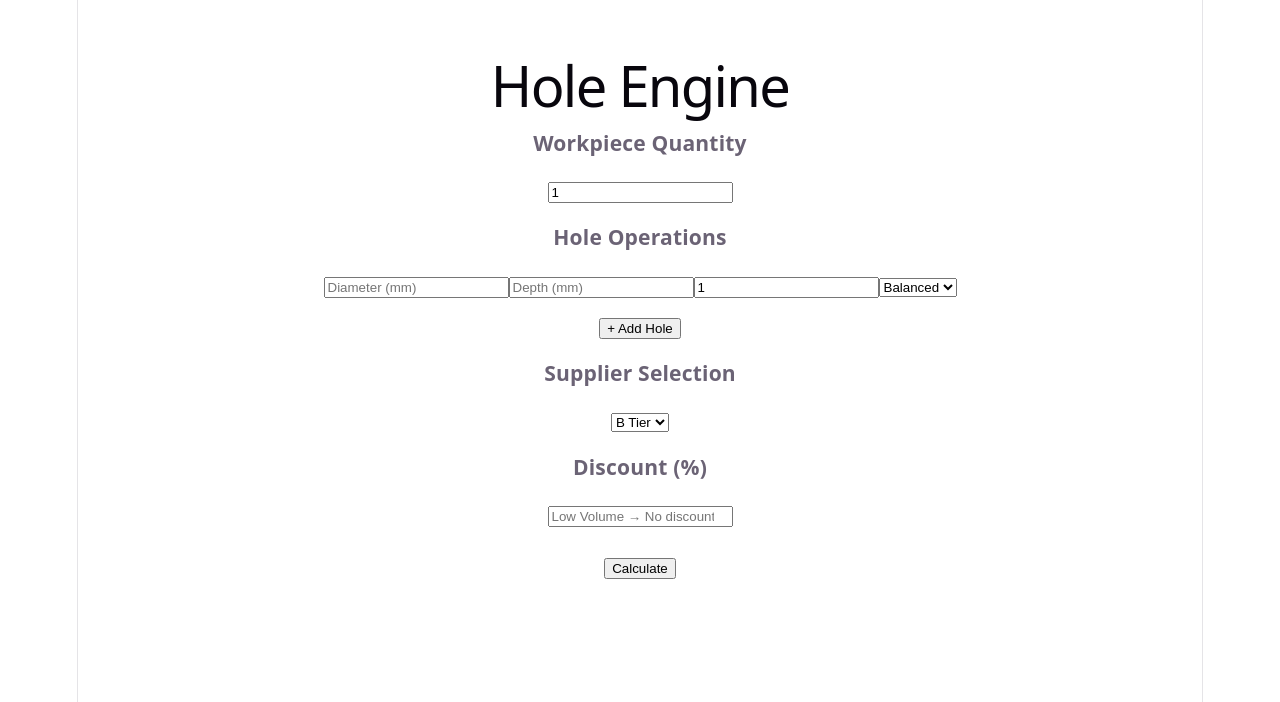
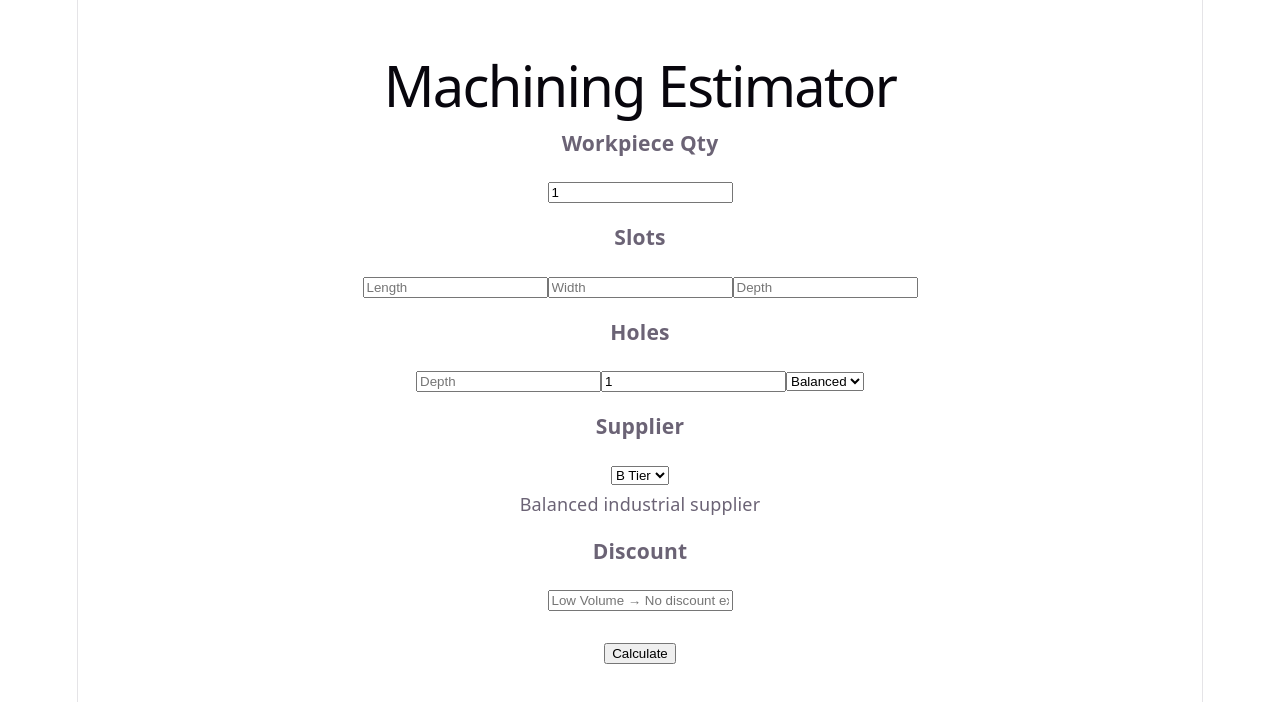
Before and after one commit to serifsumer-coder/tolerance-app, a React (Vite) app: page / in a window 1280 px wide. Shown: the top 702 px of the page. Built offline with nearby package versions, Linux system fonts and the light colour scheme.

Commit message:
slot + hole combined engine

```diff
--- a/src/App.jsx
+++ b/src/App.jsx
@@ -3,41 +3,37 @@ import { useState, useEffect } from "react";
 export default function App() {
   const [partQty, setPartQty] = useState(1);
 
+  // SLOT
+  const [slots, setSlots] = useState([
+    { length: "", width: "", depth: "", qty: 1 }
+  ]);
+
+  // HOLE
   const [holes, setHoles] = useState([
-    { diameter: "", depth: "", qty: 1, quality: "balanced" }
+    { depth: "", qty: 1, quality: "balanced" }
   ]);
 
   const [supplier, setSupplier] = useState("B");
   const [discount, setDiscount] = useState("");
   const [suggestion, setSuggestion] = useState("");
-
   const [result, setResult] = useState("");
 
   const supplierRates = {
-    A: { rate: 55, label: "🟢 A Tier (Premium)" },
-    B: { rate: 45, label: "🟡 B Tier (Balanced)" },
-    C: { rate: 35, label: "🔴 C Tier (Cost)" }
+    A: { rate: 55, desc: "High-end EU supplier" },
+    B: { rate: 45, desc: "Balanced industrial supplier" },
+    C: { rate: 35, desc: "Low cost workshop" }
   };
 
   const qualityData = {
-    high: {
-      label: "🟢 High (Slow-Precise)",
-      peck: 10,
-      peckTime: 32,
-      setup: 18
-    },
-    balanced: {
-      label: "🟡 Balanced",
-      peck: 15,
-      peckTime: 16,
-      setup: 18
-    },
-    cost: {
-      label: "🔴 Cost (Fast)",
-      peck: 20,
-      peckTime: 10.5,
-      setup: 18
-    }
+    high: { peck: 10, peckTime: 32, setup: 18 },
+    balanced: { peck: 15, peckTime: 16, setup: 18 },
+    cost: { peck: 20, peckTime: 10.5, setup: 18 }
+  };
+
+  const feedRates = {
+    high: 2000,
+    balanced: 3000,
+    cost: 4500
   };
 
   const getSuggestion = (qty) => {
@@ -51,47 +47,42 @@ export default function App() {
     setSuggestion(getSuggestion(partQty));
   }, [partQty]);
 
-  const addHole = () => {
-    setHoles([
-      ...holes,
-      { diameter: "", depth: "", qty: 1, quality: "balanced" }
-    ]);
+  // SLOT TIME
+  const calcSlotTime = (s) => {
+    if (!s.length || !s.width || !s.depth) return 0;
+
+    const volume = s.length * s.width * s.depth;
+    const feed = feedRates["balanced"]; // basit tutuyoruz
+
+    const minutes = volume / feed / 100;
+    return (minutes / 60) * s.qty;
   };
 
-  const updateHole = (i, field, value) => {
-    const newHoles = [...holes];
-    newHoles[i][field] = value;
-    setHoles(newHoles);
-  };
-
-  // ✅ FIXED TIME CALC (SAAT DÖNER)
+  // HOLE TIME
   const calcHoleTime = (h) => {
     if (!h.depth || !h.qty) return 0;
 
     const q = qualityData[h.quality];
 
     const peckCount = Math.ceil(h.depth / q.peck);
-
-    const timePerHoleSec =
-      peckCount * q.peckTime + q.setup;
-
+    const timePerHoleSec = peckCount * q.peckTime + q.setup;
     const totalSec = timePerHoleSec * h.qty;
 
-    return (totalSec / 3600) * 1.15; // saat
+    return (totalSec / 3600) * 1.15;
   };
 
   const handleCalculate = () => {
-    const s = supplierRates[supplier];
+    const rate = supplierRates[supplier].rate;
 
-    let totalHours = 0;
+    let slotHours = 0;
+    let holeHours = 0;
 
-    holes.forEach(h => {
-      totalHours += calcHoleTime(h);
-    });
+    slots.forEach(s => slotHours += calcSlotTime(s));
+    holes.forEach(h => holeHours += calcHoleTime(h));
 
-    totalHours *= partQty;
+    const totalHours = (slotHours + holeHours) * partQty;
 
-    const machiningCost = totalHours * s.rate;
+    const machiningCost = totalHours * rate;
 
     const d = Number(discount) || 0;
     const finalCost = machiningCost * (1 - d / 100);
@@ -99,80 +90,74 @@ export default function App() {
     const perPiece = finalCost / partQty;
 
     setResult(`
-==============================
-MANUFACTURING SUMMARY
-==============================
+========== SUMMARY ==========
 
 Workpieces: ${partQty}
 
 Supplier:
-${s.label}
-Rate: €${s.rate}/hr
+€${rate}/hr
+${supplierRates[supplier].desc}
 
 Production:
 ${suggestion}
 
-------------------------------
+----------------------------
 
-Total Time:
+Slot Time: ${slotHours.toFixed(2)} h
+Hole Time: ${holeHours.toFixed(2)} h
+
+TOTAL TIME:
 ${totalHours.toFixed(2)} h
 
-Base Machining Cost:
+Machining Cost:
 €${machiningCost.toLocaleString()}
 
-Discount:
--${d}%
+Discount: -${d}%
 
-------------------------------
+----------------------------
 
 Cost per Piece:
 €${perPiece.toFixed(2)}
 
 GRAND TOTAL:
 €${finalCost.toLocaleString()}
-
-==============================
 `);
   };
 
   return (
-    <div style={{ padding: 40, textAlign: "center" }}>
-      <h1>Hole Engine</h1>
+    <div style={{ padding: 40 }}>
+      <h1>Machining Estimator</h1>
 
-      <h3>Workpiece Quantity</h3>
-      <input
-        type="number"
-        value={partQty}
-        onChange={(e) => setPartQty(Number(e.target.value))}
-      />
+      <h3>Workpiece Qty</h3>
+      <input type="number" value={partQty} onChange={e => setPartQty(Number(e.target.value))} />
 
-      <h3>Hole Operations</h3>
+      <h3>Slots</h3>
+      {slots.map((s, i) => (
+        <div key={i}>
+          <input placeholder="Length" onChange={e => {
+            const arr = [...slots]; arr[i].length = e.target.value; setSlots(arr);
+          }} />
+          <input placeholder="Width" onChange={e => {
+            const arr = [...slots]; arr[i].width = e.target.value; setSlots(arr);
+          }} />
+          <input placeholder="Depth" onChange={e => {
+            const arr = [...slots]; arr[i].depth = e.target.value; setSlots(arr);
+          }} />
+        </div>
+      ))}
 
+      <h3>Holes</h3>
       {holes.map((h, i) => (
-        <div key={i} style={{ marginBottom: 15 }}>
-          <input
-            placeholder="Diameter (mm)"
-            value={h.diameter}
-            onChange={(e) => updateHole(i, "diameter", e.target.value)}
-          />
-
-          <input
-            placeholder="Depth (mm)"
-            value={h.depth}
-            onChange={(e) => updateHole(i, "depth", e.target.value)}
-          />
-
-          <input
-            type="number"
-            value={h.qty}
-            onChange={(e) => updateHole(i, "qty", Number(e.target.value))}
-          />
-
-          {/* 🔥 HER HOLE İÇİN QUALITY */}
-          <select
-            value={h.quality}
-            onChange={(e) => updateHole(i, "quality", e.target.value)}
-          >
+        <div key={i}>
+          <input placeholder="Depth" onChange={e => {
+            const arr = [...holes]; arr[i].depth = e.target.value; setHoles(arr);
+          }} />
+          <input type="number" value={h.qty} onChange={e => {
+            const arr = [...holes]; arr[i].qty = Number(e.target.value); setHoles(arr);
+          }} />
+          <select value={h.quality} onChange={e => {
+            const arr = [...holes]; arr[i].quality = e.target.value; setHoles(arr);
+          }}>
             <option value="high">High</option>
             <option value="balanced">Balanced</option>
             <option value="cost">Cost</option>
@@ -180,33 +165,29 @@ GRAND TOTAL:
         </div>
       ))}
 
-      <button onClick={addHole}>+ Add Hole</button>
-
-      <h3>Supplier Selection</h3>
-      <select
-        value={supplier}
-        onChange={(e) => setSupplier(e.target.value)}
-      >
+      <h3>Supplier</h3>
+      <select value={supplier} onChange={e => setSupplier(e.target.value)}>
         <option value="A">A Tier</option>
         <option value="B">B Tier</option>
         <option value="C">C Tier</option>
       </select>
 
-      <h3>Discount (%)</h3>
+      {/* 🔥 DESCRIPTION SABİT */}
+      <div style={{ marginTop: 5 }}>
+        {supplierRates[supplier].desc}
+      </div>
+
+      <h3>Discount</h3>
       <input
-        type="number"
         placeholder={suggestion}
         value={discount}
-        onChange={(e) => setDiscount(e.target.value)}
+        onChange={e => setDiscount(e.target.value)}
       />
 
       <br /><br />
-
       <button onClick={handleCalculate}>Calculate</button>
 
-      <div style={{ whiteSpace: "pre-line", marginTop: 20 }}>
-        {result}
-      </div>
+      <pre>{result}</pre>
     </div>
   );
 }
```
